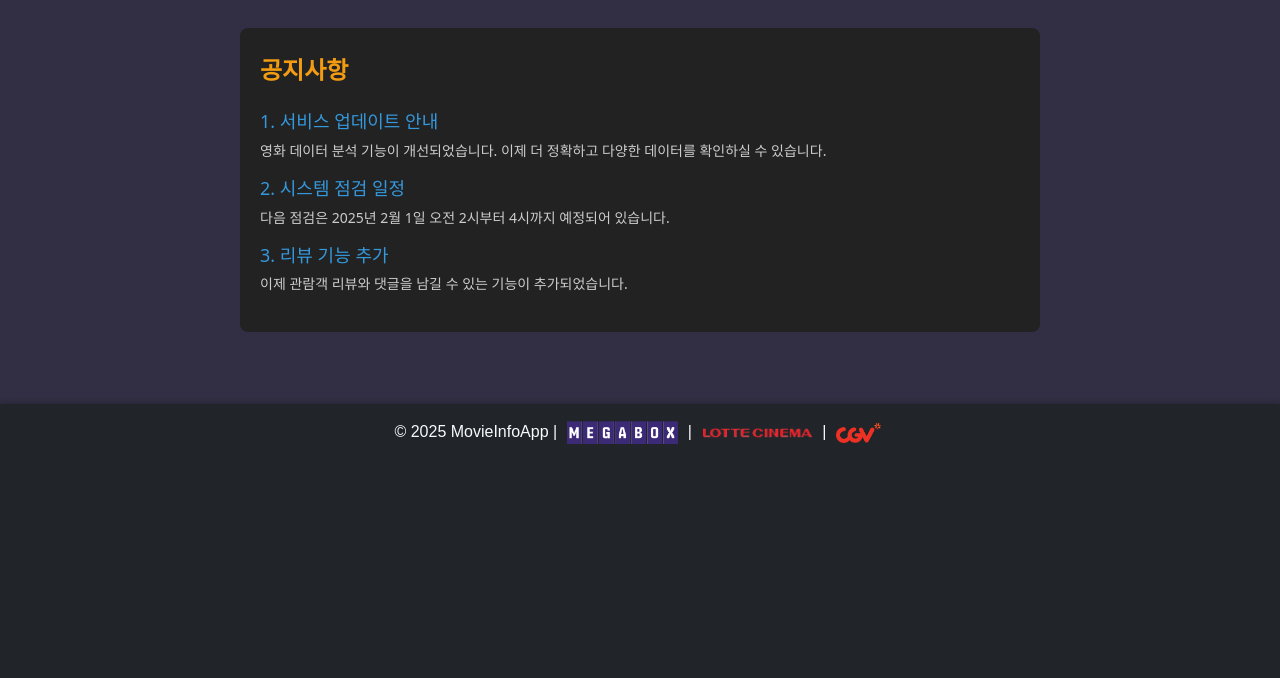
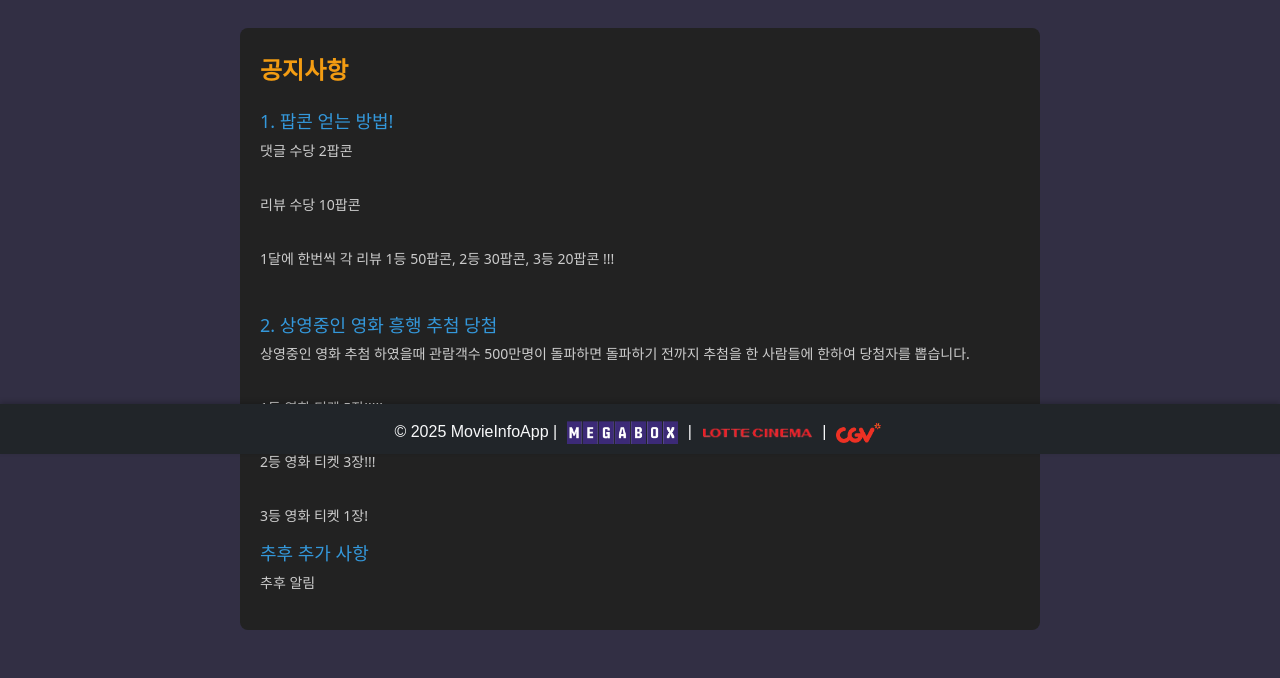
Before and after one commit to junhyuk000/PopcornAPP, a Flask app: page /movie_notice in a window 1280 px wide. Shown: the part 346-1024 px from the top of the page. Before the commit the page ends 790 px from the top, so only its background shows below. Run offline with Flask 3, Linux system fonts and the light colour scheme; parts of the project's set-up code (start-up, migrations or seed data) failed here and were passed over; some web fonts are replaced.

Commit message:
공지사항 수정

```diff
--- a/templates/movie_notice.html
+++ b/templates/movie_notice.html
@@ -42,16 +42,21 @@
 <div class="notice-container">
     <div class="notice-title">공지사항</div>
     <div class="notice-item">
-        <h3>1. 서비스 업데이트 안내</h3>
-        <p>영화 데이터 분석 기능이 개선되었습니다. 이제 더 정확하고 다양한 데이터를 확인하실 수 있습니다.</p>
+        <h3>1. 팝콘 얻는 방법!</h3>
+        <p>댓글 수당 2팝콘</p><br>
+        <p>리뷰 수당 10팝콘</p><br>
+        <p>1달에 한번씩 각 리뷰 1등 50팝콘, 2등 30팝콘, 3등 20팝콘 !!!</p><br>
     </div>
     <div class="notice-item">
-        <h3>2. 시스템 점검 일정</h3>
-        <p>다음 점검은 2025년 2월 1일 오전 2시부터 4시까지 예정되어 있습니다.</p>
+        <h3>2. 상영중인 영화 흥행 추첨 당첨</h3>
+        <p>상영중인 영화 추첨 하였을때 관람객수 500만명이 돌파하면 돌파하기 전까지 추첨을 한 사람들에 한하여 당첨자를 뽑습니다.</p><br>
+        <p>1등 영화 티켓 5장!!!!!</p><br>
+        <p>2등 영화 티켓 3장!!!</p><br>
+        <p>3등 영화 티켓 1장!</p>
     </div>
     <div class="notice-item">
-        <h3>3. 리뷰 기능 추가</h3>
-        <p>이제 관람객 리뷰와 댓글을 남길 수 있는 기능이 추가되었습니다.</p>
+        <h3>추후 추가 사항</h3>
+        <p>추후 알림</p>
     </div>
 </div>
 {% endblock %}
```
